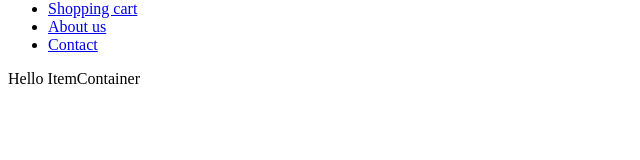
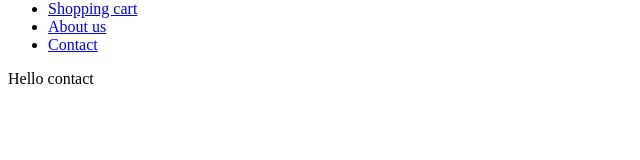
Before and after one commit to alvyjudy/alexwebsite, a React app: page /contact in a window 1280 px wide. Shown: the part 122-282 px from the top of the page, without its empty margins (0-640 px from the left). Built offline with nearby package versions, Linux system fonts and the light colour scheme.

Commit message:
added navigation skeleton

```diff
--- a/src/components/ItemContainer.js
+++ b/src/components/ItemContainer.js
@@ -4,8 +4,31 @@ import { BrowserRouter, Switch, Route, Link } from 'react-router-dom';
 
 class ItemContainer extends React.Component {
 
+  constructor(props) {
+    super(props);
+  }
+
   render() {
-    return <div>Hello ItemContainer</div>;
+    switch (this.props.content) {
+      case "top":
+        return this.renderCategoryView();
+      case "aboutus":
+        return this.renderAboutUs();
+      case "contact":
+        return this.renderContact();
+    }
+  }
+
+  renderCategoryView() {
+    return <div>Hello category view</div>
+  }
+
+  renderAboutUs() {
+    return <div>Hello about us</div>
+  }
+
+  renderContact() {
+    return <div>Hello contact</div>
   }
 }
 
@@ -16,4 +39,5 @@ class Item extends React.Component {
 }
 
 
+
 export default ItemContainer;
```
